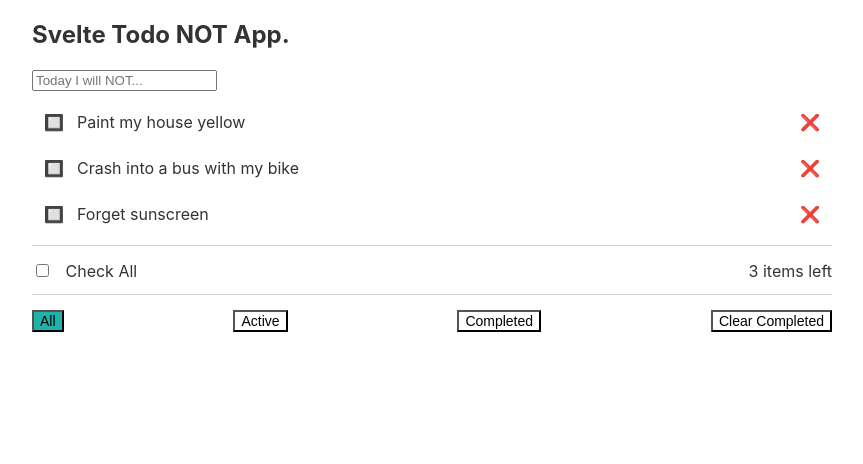
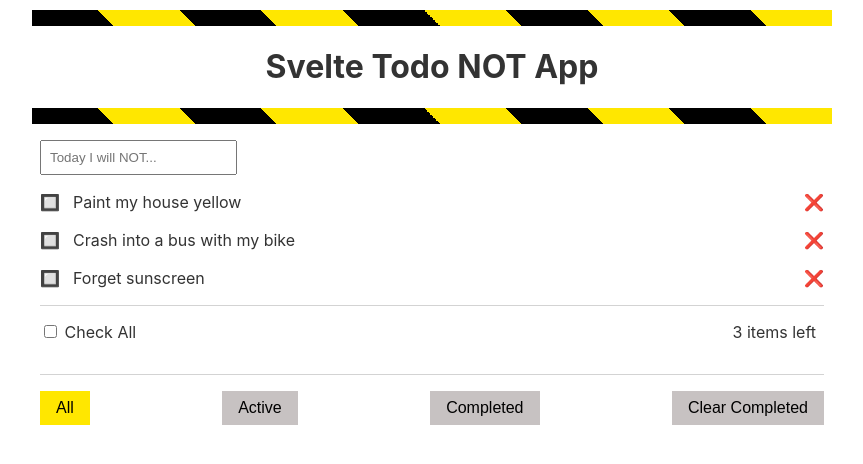
Before and after one commit to PaoloGiraudi/svelte-todo-not-app, a Svelte app: page / in a window 1280 px wide. Shown: the top 464 px of the page, without its empty margins (208-1071 px from the left). Built offline with nearby package versions, Linux system fonts and the light colour scheme.

Commit message:
style improved

```diff
--- a/src/TodoNot.svelte
+++ b/src/TodoNot.svelte
@@ -50,7 +50,6 @@
       : todosNot.filter((t) => !t.completed);
 
   function checkAllTodosNot(event) {
-    console.log(event);
     todosNot.forEach((t) => (t.completed = event.target.checked));
     todosNot = todosNot;
   }
@@ -83,10 +82,14 @@
 </script>
 
 <div class="app-container">
-  <h2>Svelte Todo NOT App.</h2>
+  <header>
+    <div class="tape" />
+    <h1>Svelte Todo NOT App</h1>
+    <div class="tape" />
+  </header>
   <input
     type="text"
-    class="todoNot-input"
+    class="todo-not-input"
     placeholder="Today I will NOT..."
     bind:value={newTodoNotTitle}
     on:keydown={addTodoNot}
@@ -107,12 +110,12 @@
       <label>
         <input
           type="checkbox"
-          class="inner-container-input"
+          class="inner-container-text"
           on:change={checkAllTodosNot}
         /> Check All
       </label>
     </div>
-    <div>{todosNotRemaining} items left</div>
+    <div class="inner-container-text">{todosNotRemaining} items left</div>
   </div>
 
   <div class="inner-container">
@@ -146,37 +149,67 @@
     margin: 10px auto;
   }
 
-  /* .todo-input {
+  .tape {
+    height: 1rem;
     width: 100%;
-    padding: 10px, 20px;
-    font-size: 18px;
-    margin-bottom: 20px;
-  } */
+    background: rgb(0, 0, 0);
+    background: linear-gradient(
+      45deg,
+      rgba(0, 0, 0, 1) 10%,
+      rgba(255, 231, 0, 1) 10%,
+      rgba(255, 231, 0, 1) 20%,
+      rgba(0, 0, 0, 1) 20%,
+      rgba(0, 0, 0, 1) 30%,
+      rgba(255, 231, 0, 1) 30%,
+      rgba(255, 231, 0, 1) 40%,
+      rgba(0, 0, 0, 1) 40%,
+      rgba(0, 0, 0, 1) 50%,
+      rgba(255, 231, 0, 1) 50%,
+      rgba(255, 231, 0, 1) 60%,
+      rgba(0, 0, 0, 1) 60%,
+      rgba(0, 0, 0, 1) 70%,
+      rgba(255, 231, 0, 1) 70%,
+      rgba(255, 231, 0, 1) 80%,
+      rgba(0, 0, 0, 1) 80%,
+      rgba(0, 0, 0, 1) 90%,
+      rgba(255, 231, 0, 1) 90%
+    );
+  }
 
+  h1 {
+    text-align: center;
+  }
+  .todo-not-input {
+    margin: 1rem 0.5rem;
+    margin-bottom: 0;
+    padding: 0.5rem;
+  }
   .inner-container {
     display: flex;
     align-items: center;
     justify-content: space-between;
-    font-size: 16px;
+    margin: 1rem 0.5rem;
     border-top: 1px solid lightgrey;
-    padding-top: 15px;
-    margin-bottom: 13px;
   }
-  .inner-container-input {
-    margin-right: 12px;
+  .inner-container-text {
+    padding: 1em 0.5em;
   }
   button {
-    font-size: 14px;
-    background-color: white;
-    appearance: none;
+    display: inline-block;
+    font-size: 1rem;
+    cursor: pointer;
+    border: none;
+    background-color: rgb(199, 194, 194);
+    margin-top: 1rem;
+    padding: 0.5em 1em;
   }
   button:hover {
-    background: lightseagreen;
+    background: rgba(255, 231, 0, 1);
   }
   button:focus {
     outline: none;
   }
   .active {
-    background: lightseagreen;
+    background: rgba(255, 231, 0, 1);
   }
 </style>
--- a/src/TodoNotItem.svelte
+++ b/src/TodoNotItem.svelte
@@ -37,8 +37,7 @@
 
 <style>
   .todo-not-container {
-    margin: 1em 0.5em;
-    padding: 0.25em;
+    margin: 1rem 0.5rem;
     display: flex;
     align-items: center;
     justify-content: space-between;
```
